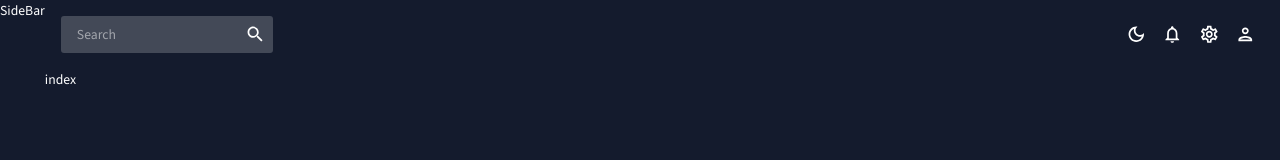
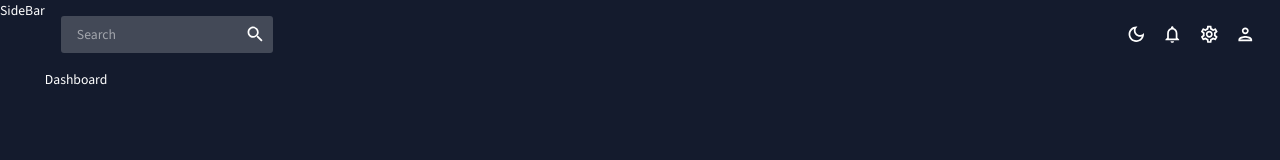
Before and after one commit to MAZINO001/admin-Dashboard, a React (Vite) app in the folder dashboard/: page / in a window 1280 px wide. Shown: the top 160 px of the page. Built offline with nearby package versions, Linux system fonts and the light colour scheme; the HTML template or start-up script is replaced by a standard one.

Commit message:
adding sidebar

```diff
--- a/dashboard/src/Scenes/Dashboard/index.jsx
+++ b/dashboard/src/Scenes/Dashboard/index.jsx
@@ -1,5 +1,3 @@
-export default function index() {
-  return (
-    <div>index</div>
-  )
+export default function Dashboard() {
+  return <div>Dashboard</div>;
 }
```
